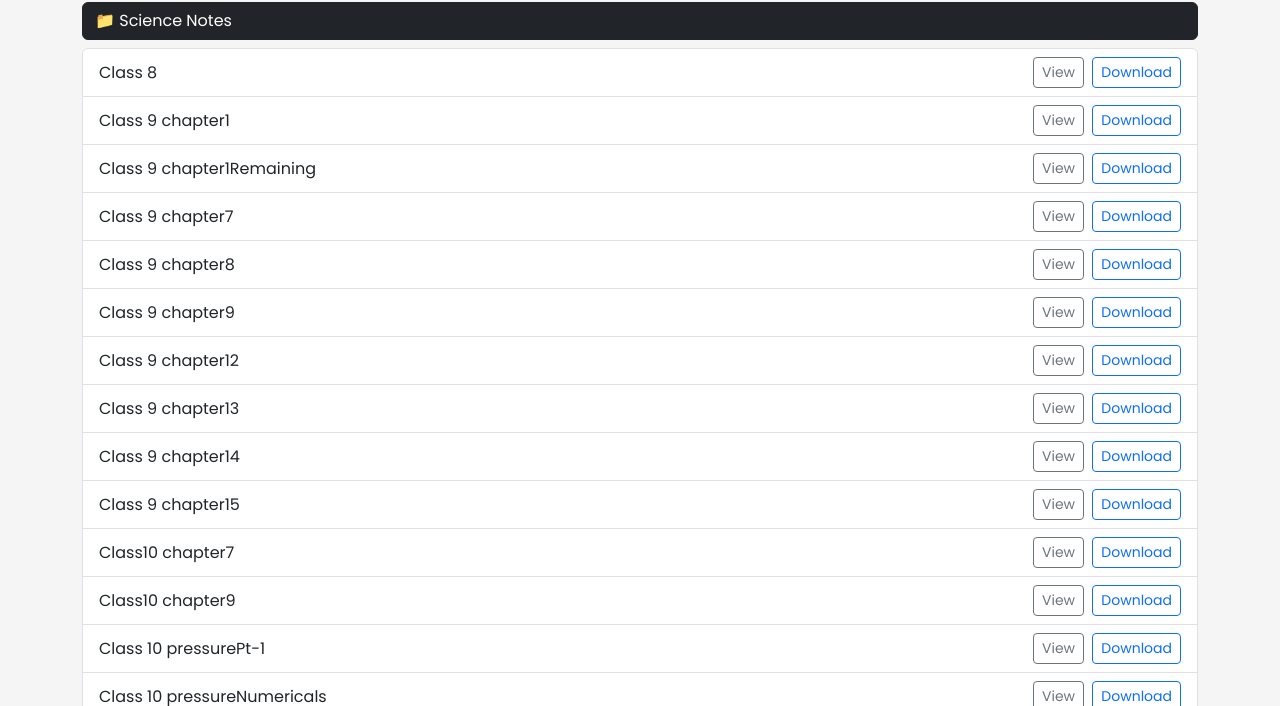
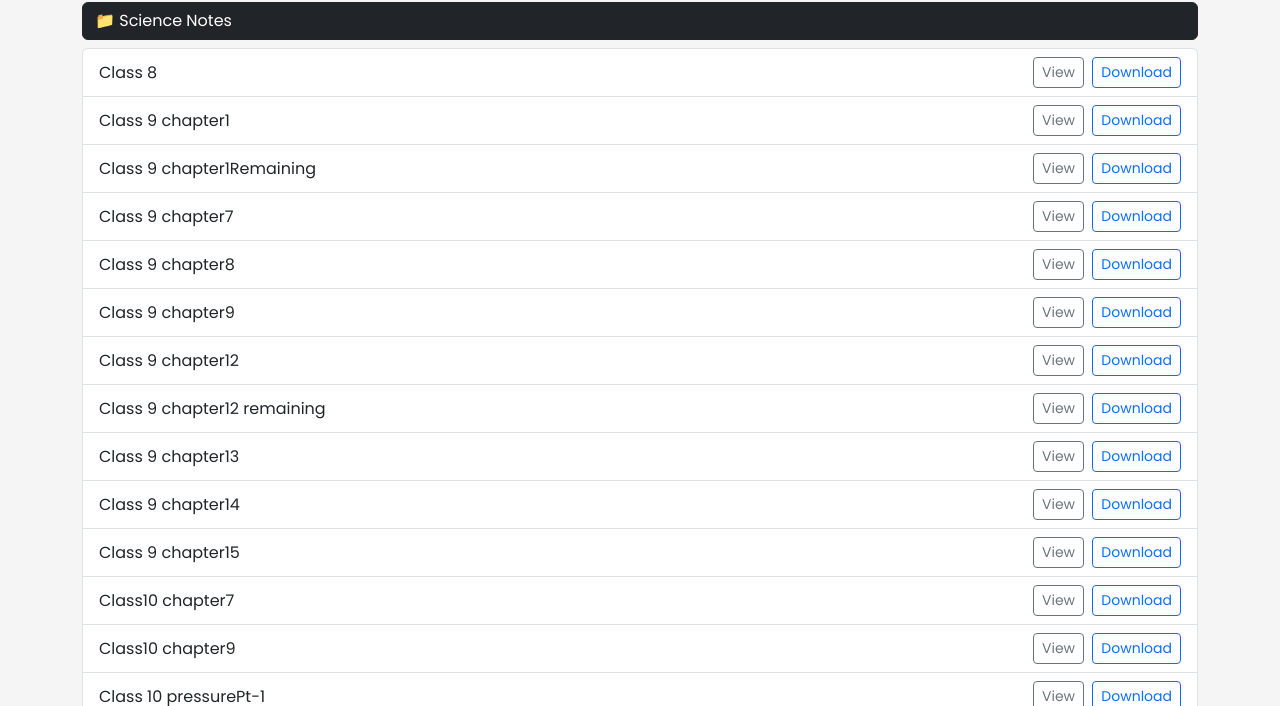
Before and after one commit to Rajendra2056/Rajendra2056.github.io, a website: page pdfs.html in a window 1280 px wide. Both pictures are taken after a click on the button "📁 Science Notes". Shown: the part 94-800 px from the top of the page. Drawn offline with nearby package versions, Linux system fonts and the light colour scheme.

Commit message:
pushed class 9 science chapter 12remaining

```diff
--- a/pdfs.html
+++ b/pdfs.html
@@ -76,6 +76,13 @@
             <span>
               <button class="btn btn-outline-secondary btn-sm me-1" onclick="togglePDF('pdfs/c9ch12s.pdf')">View</button>
               <a href="pdfs/c9ch12s.pdf" download class="btn btn-outline-primary btn-sm">Download</a>
+            </span>
+          </li>
+           <li class="list-group-item d-flex justify-content-between align-items-center">
+            Class 9 chapter12 remaining
+            <span>
+              <button class="btn btn-outline-secondary btn-sm me-1" onclick="togglePDF('pdfs/c9ch12sR.pdf')">View</button>
+              <a href="pdfs/c9ch12sR.pdf" download class="btn btn-outline-primary btn-sm">Download</a>
             </span>
           </li>
  <li class="list-group-item d-flex justify-content-between align-items-center">
```
Also changed, not shown: 1 other file.
